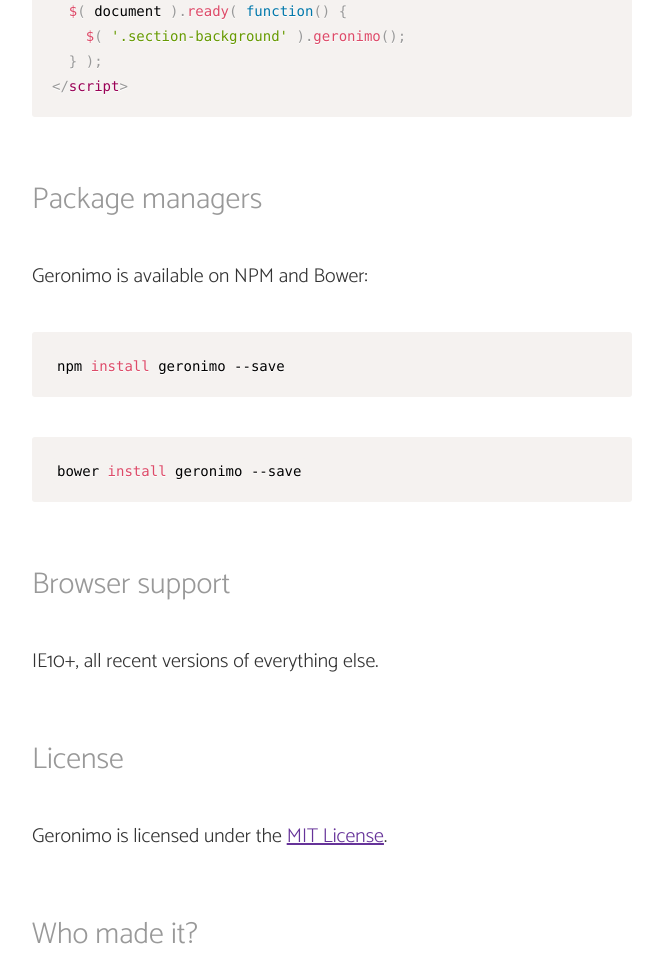
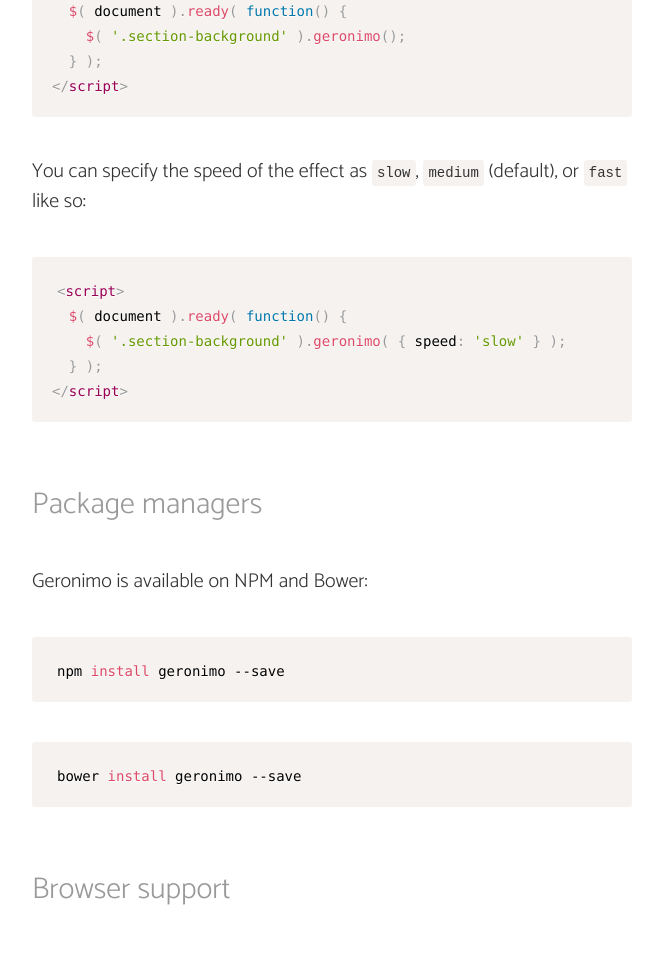
Before and after one commit to galengidman/geronimo, a plain HTML site: page index.html in a window 1280 px wide. Shown: the part 1881-2838 px from the top of the page, without its empty margins (308-971 px from the left). Drawn offline with Linux system fonts and the light colour scheme; a script that the page names is missing.

Commit message:
updated to v1.1.0

```diff
--- a/assets/js/jquery.geronimo.min.js
+++ b/assets/js/jquery.geronimo.min.js
@@ -1 +1 @@
-!function(t){"use strict";t.fn.geronimo=function(){var n=this,e=function(t){var n=o(t),e=16.667,i=n.windowHeight+n.parentHeight,r=n.scrollPos+n.windowHeight-n.parentOffset,s=r/i*100,a=s/100*(2*e)-e;return a},o=function(t){return{parentHeight:t[0].offsetHeight,parentOffset:t.offset().top,parentTop:t[0].getBoundingClientRect().top,scrollPos:window.pageYOffset,windowHeight:window.innerHeight}},i=function(t){var n=o(t);return n.windowHeight>=n.parentTop&&n.parentTop+n.parentHeight>=0},r=function(t,n){i(n)&&t.css("transform","translateY("+e(n)+"%)")},s=function(){n.each(function(){var n=t(this);r(n,n.parent())})};n.each(function(){var n=t(this);n.parent().css({overflow:"hidden",position:"relative"}),n.css({bottom:"-25%",height:"auto",left:"0",position:"absolute",right:"0",top:"-25%",transition:"75ms"})}),s(),t(window).on("scroll resize",function(){window.requestAnimationFrame(s)})}}(window.jQuery||window.Zepto);
+!function(t){"use strict";t.fn.geronimo=function(e){var e=t.extend({speed:"medium"},e),n=this,i={slow:10,medium:16.667,fast:25},o=i[e.speed],r={slow:"12.5%",medium:"25%",fast:"50%"},s=r[e.speed],a=function(t){var e=f(t),n=e.windowHeight+e.parentHeight,i=e.scrollPos+e.windowHeight-e.parentOffset,r=i/n*100,s=r/100*(2*o)-o;return s},f=function(t){return{parentHeight:t[0].offsetHeight,parentOffset:t.offset().top,parentTop:t[0].getBoundingClientRect().top,scrollPos:window.pageYOffset,windowHeight:window.innerHeight}},p=function(t){var e=f(t);return e.windowHeight>=e.parentTop&&e.parentTop+e.parentHeight>=0},w=function(t,e){p(e)&&t.css("transform","translateY("+a(e)+"%)")},u=function(){n.each(function(){var e=t(this);w(e,e.parent())})};n.each(function(){var e=t(this);e.parent().css({overflow:"hidden",position:"relative"}),e.css({bottom:"-"+s,height:"auto",left:"0",position:"absolute",right:"0",top:"-"+s,transition:"100ms"})}),u(),t(window).on("scroll resize",function(){window.requestAnimationFrame(u)})}}(window.jQuery||window.Zepto);
--- a/index.html
+++ b/index.html
@@ -49,6 +49,12 @@
     $( '.section-background' ).geronimo();
   } );
 &lt;/script&gt;</code></pre>
+      <p>You can specify the speed of the effect as <code>slow</code>, <code>medium</code> (default), or <code>fast</code> like so:</p>
+<pre><code class="language-markup">&lt;script&gt;
+  $( document ).ready( function() {
+    $( '.section-background' ).geronimo( { speed: 'slow' } );
+  } );
+&lt;/script&gt;</code></pre>
 
       <h2>Package managers</h2>
       <p>Geronimo is available on NPM and Bower:</p>
```
